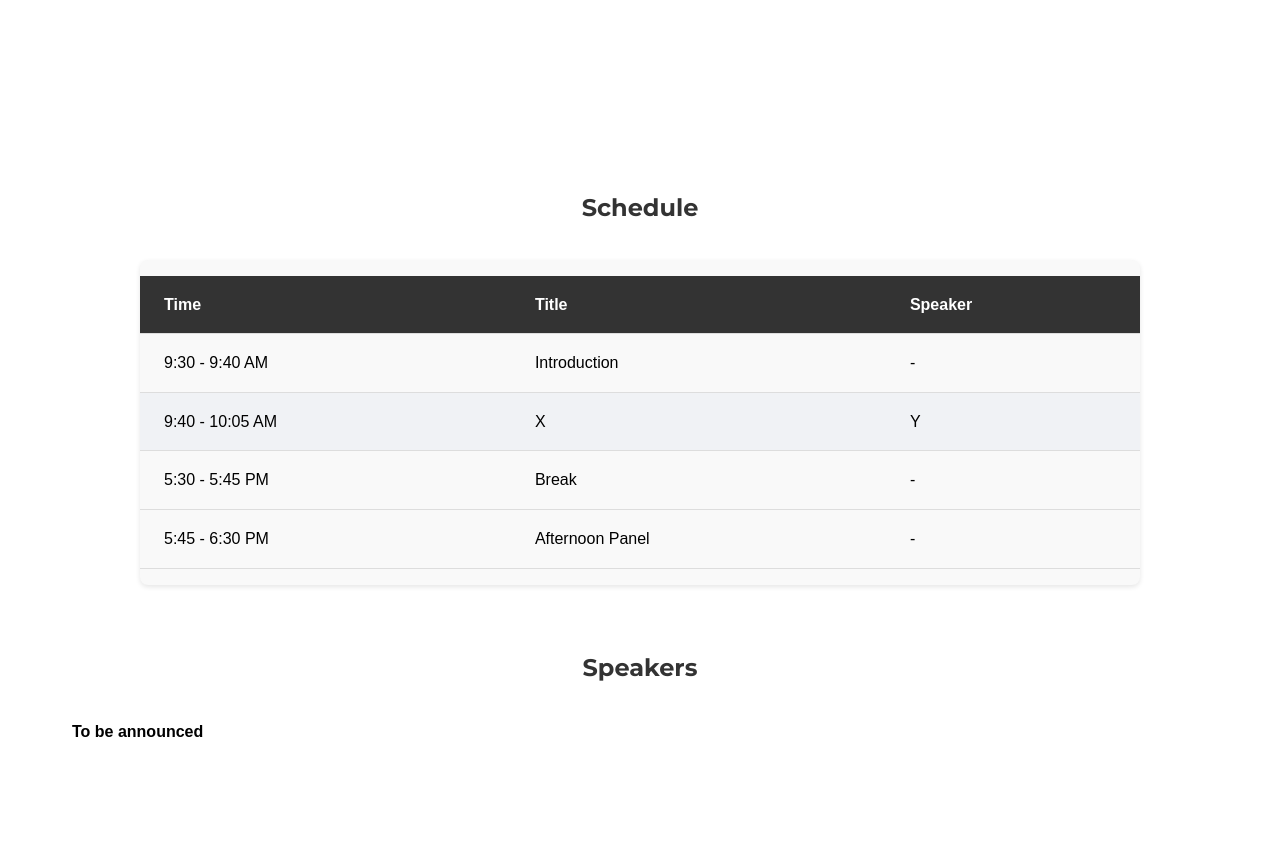
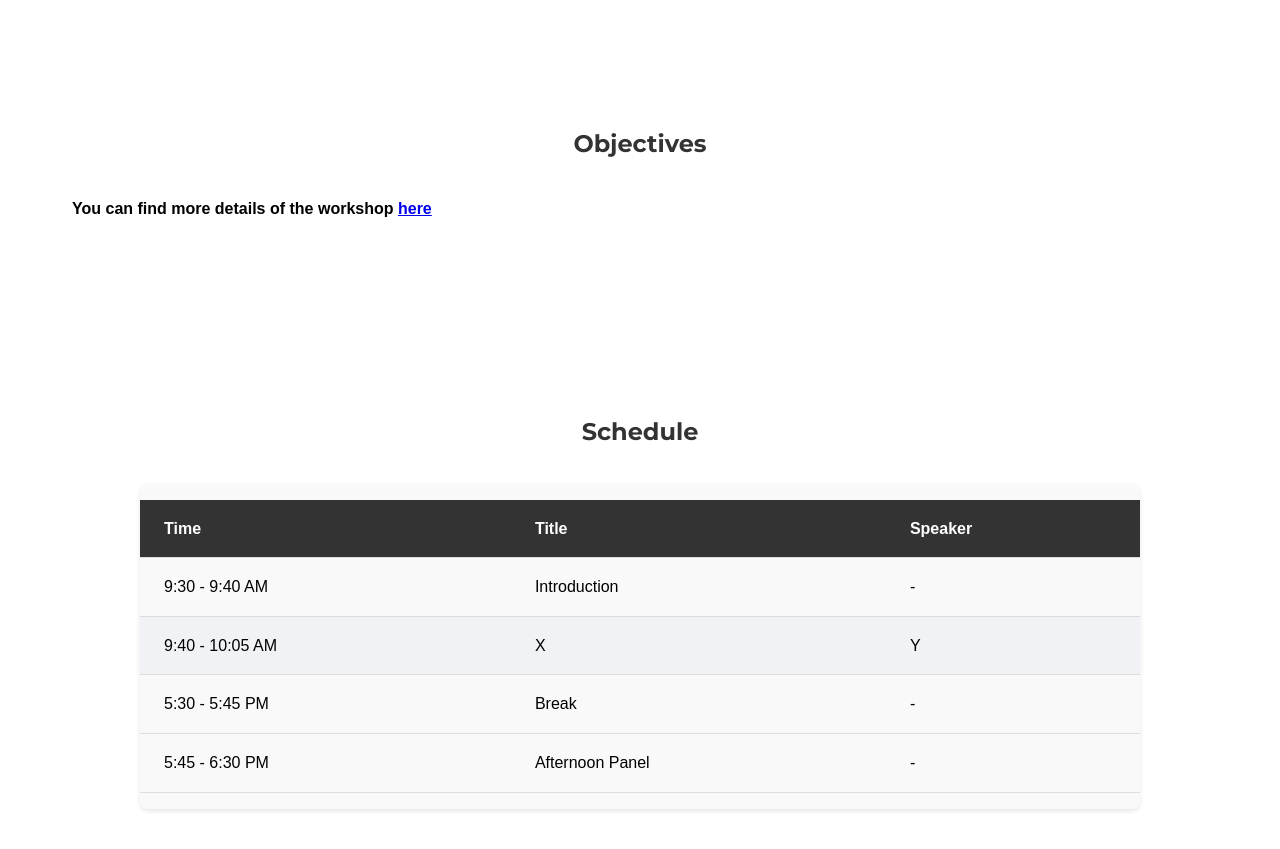
Before and after one commit to neural-robots/ws, a plain HTML site: page index.html in a window 1280 px wide. Shown: the part 1001-1850 px from the top of the page. Drawn offline with Linux system fonts and the light colour scheme.

Commit message:
Update index.html Document added

```diff
--- a/index.html
+++ b/index.html
@@ -261,6 +261,12 @@
             </p>
     </section>
 
+    <section id="Objectives">
+        <h2>Objectives</h2>
+        <h4>You can find more details of the workshop <a href="neuro-robot.pdf" target="_blank">here</a></h4>
+    </section>
+
+
     <section id="schedule"></section>
         <h2>Schedule</h2>
         <div class="schedule">
```
